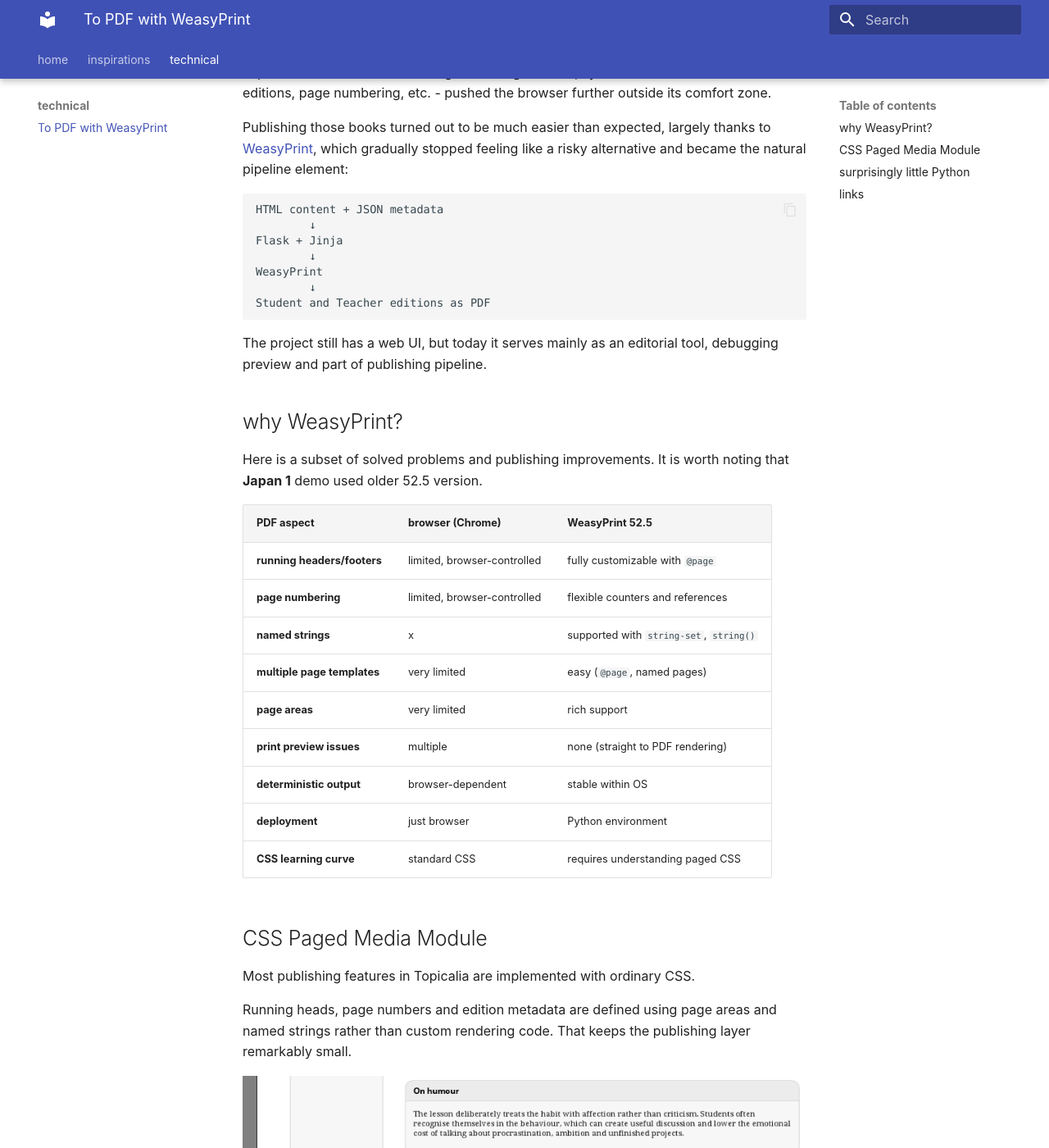
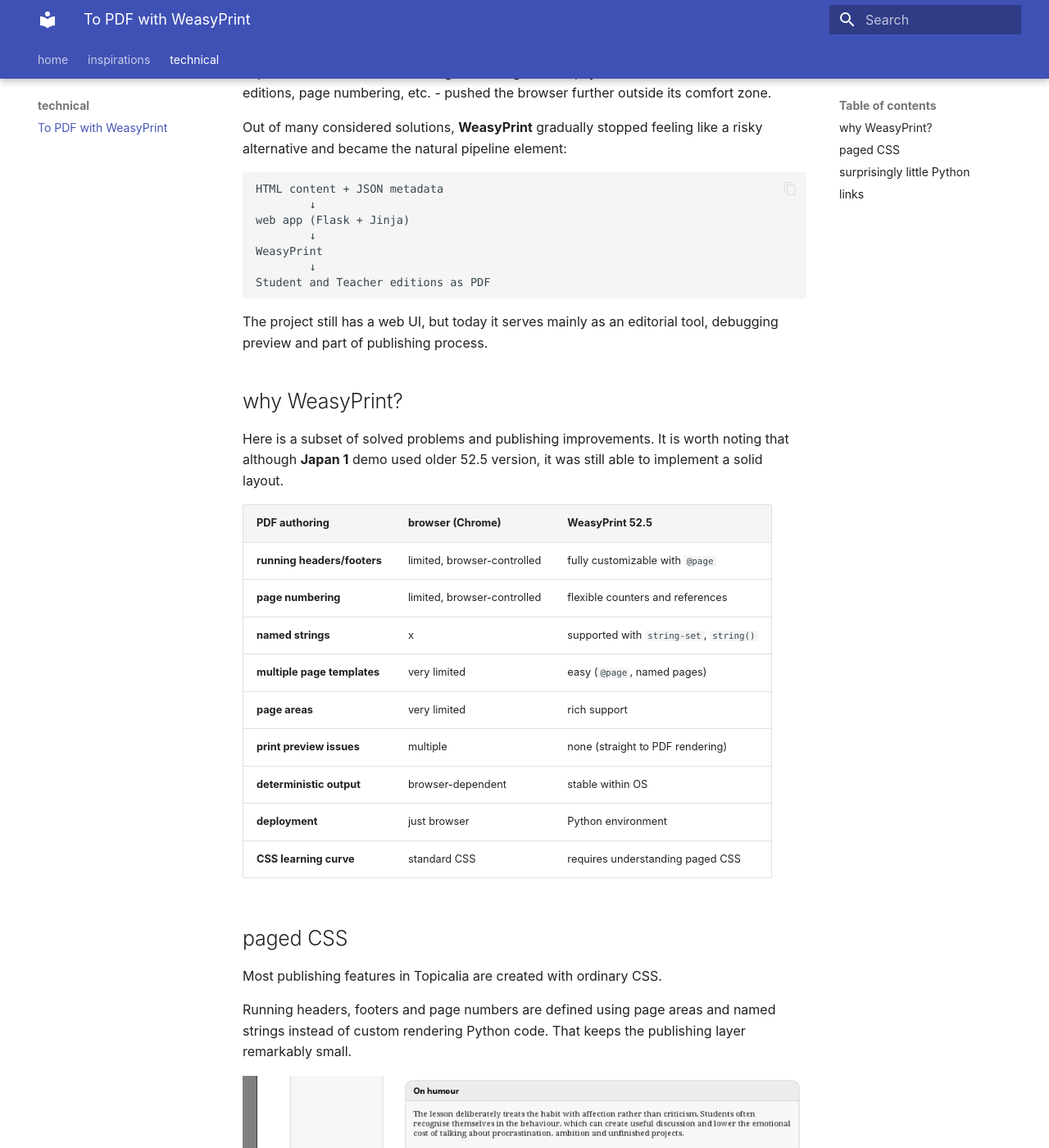
Before and after one commit to jiwanski/topicalia2-notes, an MkDocs documentation site: the page built from docs/technical/weasyprint.md, in a window 1280 px wide and 1400 px high, scrolled down 203 px. Shown: the whole window at 82% size. Built offline with MkDocs 1.6.1 and Material for MkDocs 9.7.7, drawn with Linux system fonts in a browser that asks for light colours; some of the changed text lies outside the part shown.

Commit message:
update WeasyPrint page

`````diff
--- a/docs/technical/weasyprint.md
+++ b/docs/technical/weasyprint.md
@@ -2,25 +2,25 @@
 
 Topicalia began as a web application and its printable courselets originally relied on browser-generated PDFs. They worked well enough for quick prototypes, but every improvement in the editorial design - running headers, synchronized student and teacher editions, page numbering, etc. - pushed the browser further outside its comfort zone.
 
-Publishing those books turned out to be much easier than expected, largely thanks to [WeasyPrint](https://weasyprint.org), which gradually stopped feeling like a risky alternative and became the natural pipeline element:
+Out of many considered solutions, **WeasyPrint** gradually stopped feeling like a risky alternative and became the natural pipeline element:
 
 ````
 HTML content + JSON metadata
         ↓
-Flask + Jinja
+web app (Flask + Jinja)
         ↓
 WeasyPrint
         ↓
 Student and Teacher editions as PDF
 ````
 
-The project still has a web UI, but today it serves mainly as an editorial tool, debugging preview and part of publishing pipeline.
+The project still has a web UI, but today it serves mainly as an editorial tool, debugging preview and part of publishing process.
 
 ## why WeasyPrint?
 
-Here is a subset of solved problems and publishing improvements. It is worth noting that **Japan 1** demo used older 52.5 version.
+Here is a subset of solved problems and publishing improvements. It is worth noting that although **Japan 1** demo used older 52.5 version, it was still able to implement a solid layout.
 
-| PDF aspect                  | browser (Chrome)            | WeasyPrint 52.5                         |
+| PDF authoring               | browser (Chrome)            | WeasyPrint 52.5                         |
 |-----------------------------|-----------------------------|-----------------------------------------|
 | **running headers/footers** | limited, browser-controlled | fully customizable with `@page`         |
 | **page numbering**          | limited, browser-controlled | flexible counters and references        |
@@ -33,15 +33,15 @@
 | **CSS learning curve**      | standard CSS                | requires understanding paged CSS        |
 
 
-## CSS Paged Media Module
+## paged CSS
 
-Most publishing features in Topicalia are implemented with ordinary CSS.
+Most publishing features in Topicalia are created with ordinary CSS.
 
-Running heads, page numbers and edition metadata are defined using page areas and named strings rather than custom rendering code. That keeps the publishing layer remarkably small.
+Running headers, footers and page numbers are defined using page areas and named strings instead of custom rendering Python code. That keeps the publishing layer remarkably small.
 
 <figure markdown="span">
   ![named page (left) running footer, page number, running header](../assets/screens/page-areas-1.png){ .on-glb }
-  <figcaption>a named page template with running header, page number and running footer</figcaption>
+  <figcaption>a named page template<br/>with running header, footer and page number</figcaption>
 </figure>
 
 ## surprisingly little Python
`````
